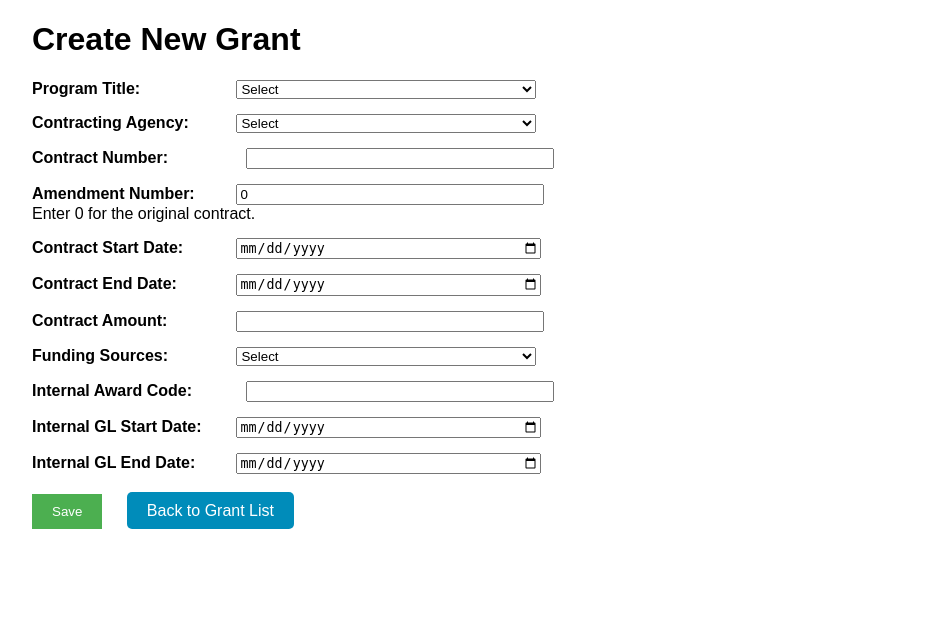
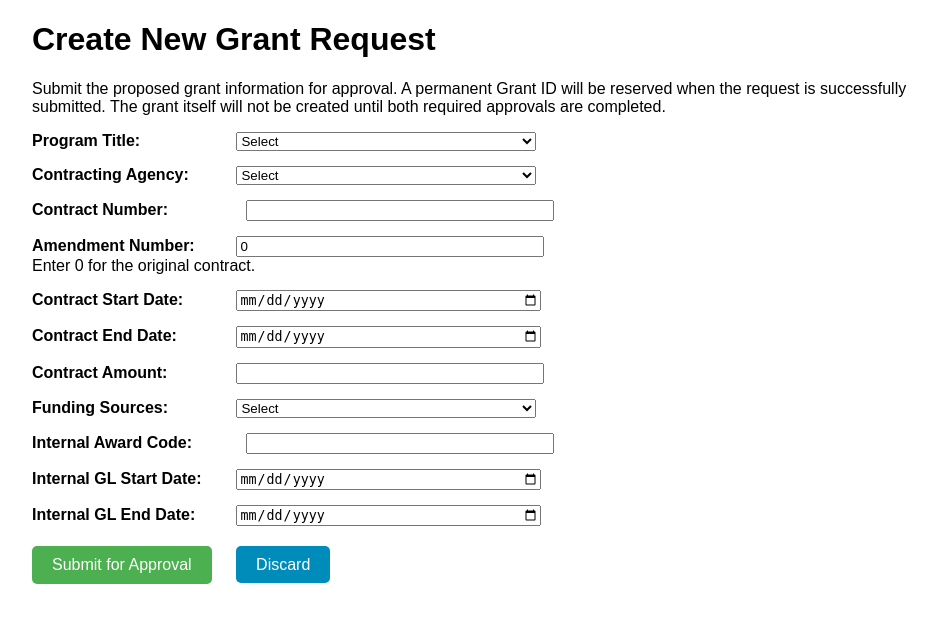
Before and after one commit to BichonInc/forms_awards, a Django app: page /tracking/grants/create/ in a window 1280 px wide. Shown: the top 623 px of the page, without its empty margins (158-1095 px from the left). Run offline with Django 5.2, Linux system fonts and the light colour scheme; the visitor is signed in with stand-in values (Sample User, id 1); data that the repository does not hold is empty.

Commit message:
Refine new grant submission UI

```diff
--- a/award_tracking_web/tracking/templates/tracking/grant_form.html
+++ b/award_tracking_web/tracking/templates/tracking/grant_form.html
@@ -38,8 +38,11 @@
             background-color: #4CAF50;
             color: white;
             border: none;
+            border-radius: 5px;
             padding: 10px 20px;
             cursor: pointer;
+            font-family: inherit;
+            font-size: 1em;
         }
         #back-button {
             margin-left: 20px;
@@ -332,7 +335,7 @@
 
                 formIsSubmitting = true;
                 saveButton.disabled = true;
-                saveButton.textContent = "Saving...";
+                saveButton.textContent = "Submitting...";
             });
         }
     });
@@ -340,7 +343,14 @@
 </head>
 <body>
     <div class="container">
-        <h1>{% if form.instance.pk %}Edit Grant{% else %}Create New Grant{% endif %}</h1>
+        <h1>Create New Grant Request</h1>
+
+        <p>
+            Submit the proposed grant information for approval.
+            A permanent Grant ID will be reserved when the request is
+            successfully submitted. The grant itself will not be created
+            until both required approvals are completed.
+        </p>
         {% if messages %}
             <div class="messages-container">
                 {% for message in messages %}
@@ -488,8 +498,16 @@
             </div>
 
             <div class="buttons">
-                <button type="submit" id="save-button">Save</button>
-                <a href="{% url 'grant_list' %}" id="back-button">Back to Grant List</a>
+                <button type="submit" id="save-button">
+                    Submit for Approval
+                </button>
+
+                <a
+                    href="{% url 'grant_list' %}"
+                    id="back-button"
+                >
+                    Discard
+                </a>
             </div>
         </form>
     </div>
```
